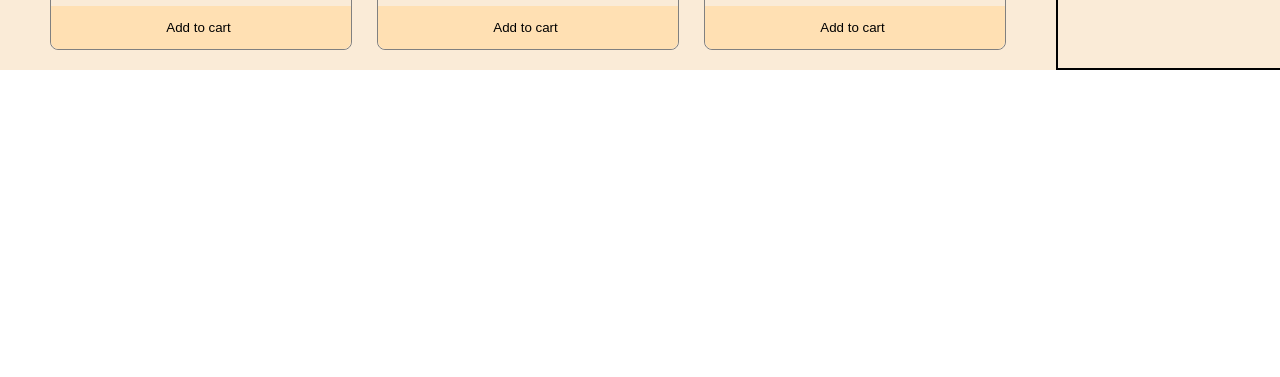
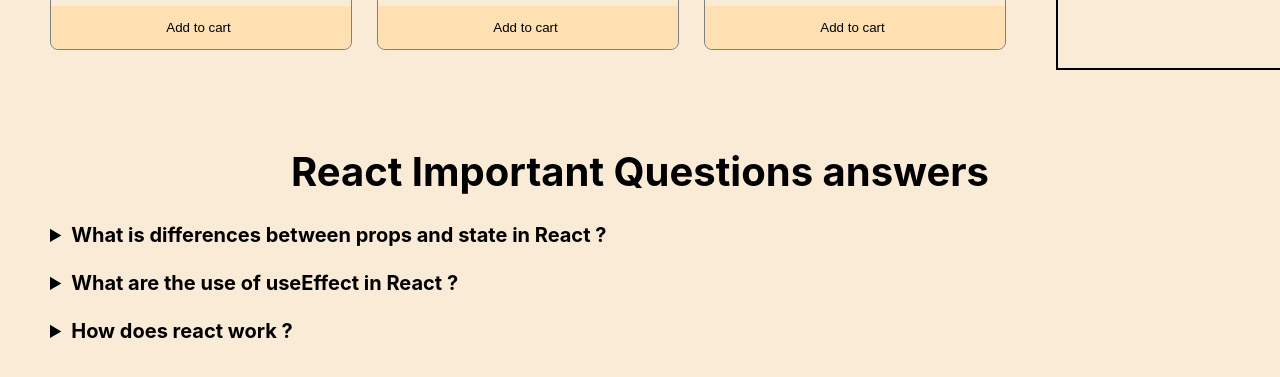
Before and after one commit to AMAscientist5/martial-art, a React (Create React App) app: page / in a window 1280 px wide. Shown: the part 1685-2062 px from the top of the page. Before the commit the page ends 1755 px from the top, so only its background shows below. Built offline with nearby package versions, Linux system fonts and the light colour scheme.

Commit message:
question are added

```diff
--- a/src/App.js
+++ b/src/App.js
@@ -1,12 +1,14 @@
 import React from 'react';
 import './App.css';
 import Main from './components/main/Main';
+import Question from './components/questions/Question';
 
 
 function App() {
   return (
     <div>
       <Main></Main>
+      <Question></Question>
     </div>
   );
 }
--- /dev/null
+++ b/src/components/questions/Question.css
@@ -0,0 +1,9 @@
+.question-container{
+    background-color: antiquewhite;
+    padding: 50px;
+    font-size: 20px;
+}
+
+.question-heading{
+    text-align: center;
+}
--- /dev/null
+++ b/src/components/questions/Question.js
@@ -0,0 +1,36 @@
+import React from 'react';
+import './Question.css'
+const Question = () => {
+    return (
+        <div className="question-container">
+            <div className="question-heading">
+                <h1 > React Important Questions answers</h1>
+            </div>
+            <details>
+            <summary><strong>What is differences between props and state in React ?</strong></summary>
+              <p>Props are used to pass data from one component to another.
+               The state is a local data storage that is local to the component only and cannot be passed to other components.
+               The this.setState property is used to update the state values in the component. props are Immutable (cannot be modified), and Props are read-only. the state is Mutable ( can be modified) and State is both read and write.
+              </p>
+            </details>
+            <br />
+            <details>
+            <summary><strong>What are the use of useEffect in React ?</strong></summary>
+              <p> The useEffect Hook allows you to perform side effects in your in function components: Some examples of side effects are: fetching data, setting up a subscription, directly or manually updating the DOM, or setInterval use/timers.  useEffect accepts two arguments.</p>
+            </details>
+            <br />
+            <details>
+            <summary><strong>How does react work ?</strong></summary>
+              <p>React is a declarative, efficient, and flexible JavaScript library for building user interfaces. ReactJS is an open-source, component-based front end library responsible only for the view layer of the application.
+                A React application is made of multiple components, each responsible for rendering a small, reusable piece of HTML. Components can be nested within other components to allow complex applications to be built out of simple building blocks. A component may also maintain an internal state – for example, a TabList component may store a variable corresponding to the currently open tab.  It designs simple views for each state in your application, and React will efficiently update and render just the right component when your data changes.
+                <br /> <p></p>
+               <strong> How does it work: </strong>While building client-side apps, a team of Facebook developers realized that the DOM is slow (The Document Object Model (DOM) is an application programming interface (API) for HTML and XML documents. It defines the logical structure of documents and the way a document is accessed and manipulated.). So, to make it faster, React implements a virtual DOM that is basically a DOM tree representation in JavaScript. So when it needs to read or write to the DOM, it will use the virtual representation of it. Then the virtual DOM will try to find the most efficient way to update the browser’s DOM.
+                Unlike browser DOM elements, React elements are plain objects and are cheap to create. React DOM takes care of updating the DOM to match the React elements. The reason for this is that JavaScript is very fast and it’s worth keeping a DOM tree in it to speed up its manipulation.
+                Although React was conceived to be used in the browser, because of its design it can also be used in the server with Node.js.
+</p>
+            </details>
+        </div>
+    );
+};
+
+export default Question;
```
